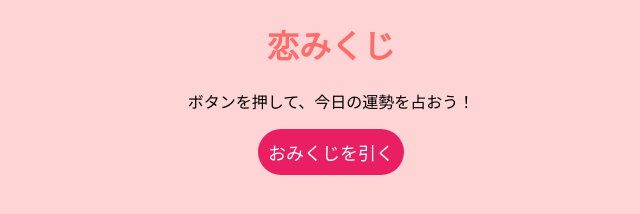
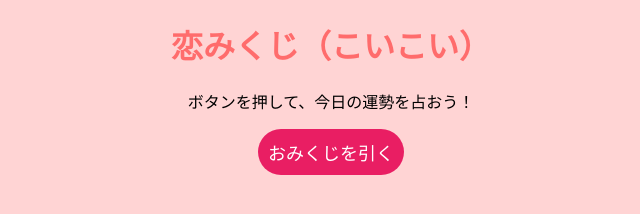
Before and after one commit to hsha24062-ctrl/koimikuji, a plain HTML site: page index.html in a window 1280 px wide. Shown: the whole page, without its empty margins (309-949 px from the left). Drawn offline with Linux system fonts and the light colour scheme.

Commit message:
タイトル変更

```diff
--- a/index.html
+++ b/index.html
@@ -6,7 +6,7 @@
          <link rel="stylesheet" href="style.css">
       </head>
       <body>
-         <h1>恋みくじ</h1>
+         <h1>恋みくじ（こいこい）</h1>
 
          <p>ボタンを押して、今日の運勢を占おう！</p>
          <button id="aa">おみくじを引く</button>
```
